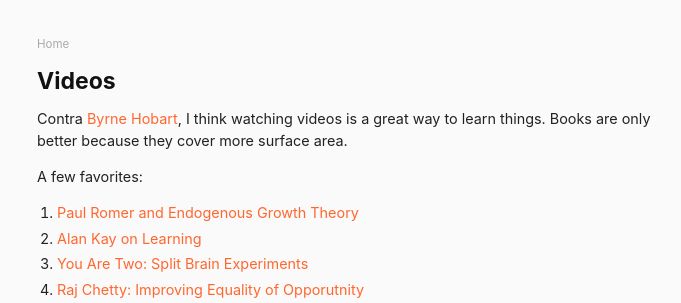
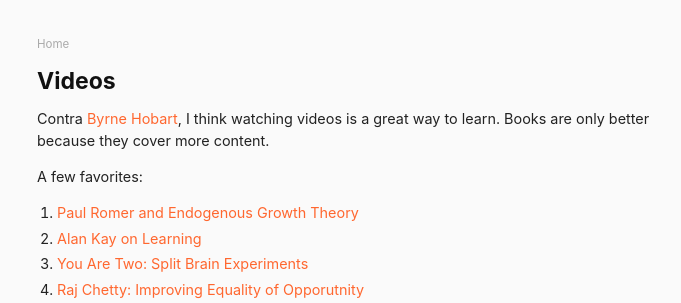
Before and after one commit to danschlz/danschulz.github.io, a Jekyll site: the page built from videos.md, in a window 1280 px wide. Shown: the top 303 px of the page, without its empty margins (283-964 px from the left). Built offline with Jekyll 4.4.1, drawn with Linux system fonts in a browser that asks for light colours.

Commit message:
Update videos.md

```diff
--- a/videos.md
+++ b/videos.md
@@ -4,7 +4,7 @@ title:	Videos
 permalink: /videos/
 
 ---
-Contra [Byrne Hobart](https://medium.com/@byrnehobart/read-2c3d4fba90ab), I think watching videos is a great way to learn things. Books are only better because they cover more surface area.
+Contra [Byrne Hobart](https://medium.com/@byrnehobart/read-2c3d4fba90ab), I think watching videos is a great way to learn. Books are only better because they cover more content.
 
 A few favorites:
 * [Paul Romer and Endogenous Growth Theory](https://www.youtube.com/watch?v=NxqNRnxUd7E&list=PL84TZvatkf54lki_SeHB-KzqV8ZIaLi7R)
```
